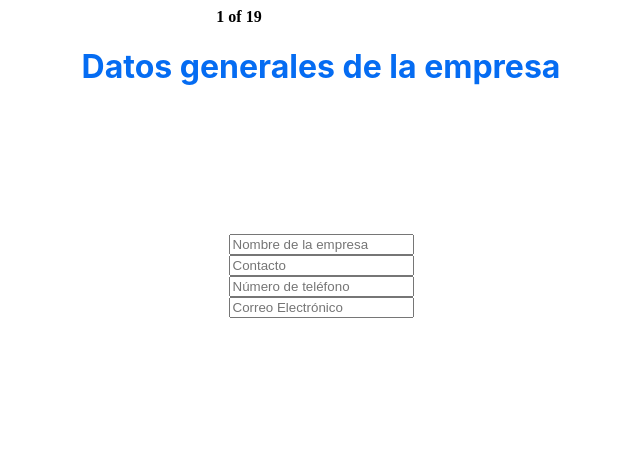
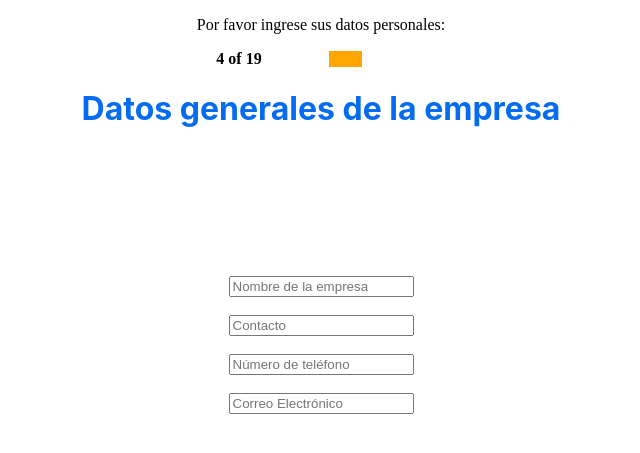
Before and after one commit to GermanVelasco19/Madurez4, a Django app: page /Cuarta/ in a window 1280 px wide. Shown: the top 453 px of the page, without its empty margins (319-959 px from the left). Run offline with Django 4.2, Linux system fonts and the light colour scheme.

Commit message:
Update cuarta.html

```diff
--- a/Madurez4/Madurez40/Templates/paginas/cuarta.html
+++ b/Madurez4/Madurez40/Templates/paginas/cuarta.html
@@ -9,10 +9,17 @@
     <title>  3/16 </title>
 </head>
 <body>
+    <div>
+        <center>
+            <p>
+                Por favor ingrese sus datos personales:
+            </p>
+        </center>
+    </div>
     <div id="divBarraProgreso">
         <center>
-            <div class="text-xs-center" id="progressId"><strong>1 of 19</strong>
-            <progress class="progress3" id = "progressbar" rol="progressbar" value="0" max="19" aria-describedby="progressId">
+            <div class="text-xs-center" id="progressId"><strong>4 of 19</strong>
+            <progress class="progress3" id = "progressbar" rol="progressbar" value="4" max="19" aria-describedby="progressId">
             </progress>
             </div>
         </center>
@@ -33,22 +40,26 @@
                 <input type="text" class="InputCuarta" name="Nombre de la empresa" id="" aria-describedby="NombreEmpresa" placeholder="Nombre de la empresa">
             </center>
         </div>
+        &nbsp
         <div class="P2">
             <center>
                 <label for="" class="form-label"></label>
                 <input type="text" class="InputCuarta" name="Contacto" id="" aria-describedby="Contacto" placeholder="Contacto">
             </center>
         </div>
+        &nbsp
         <div class="P3">
             <center>
                 <label for="" class="form-label"></label>
                 <input type="text" class="InputCuarta" name="Número de teléfono" id="" aria-describedby="NumeroTelefono" placeholder="Número de teléfono">
             </center>
         </div>
+        &nbsp
         <div class="P3">
             <center>
                 <label for="" class="form-label"></label>
                 <input type="text" class="InputCuarta" name="Correo electrónico" id="" aria-describedby="CorreoElectronico" placeholder="Correo Electrónico">
         </div>
+        &nbsp
     </div>
 </body>
```
